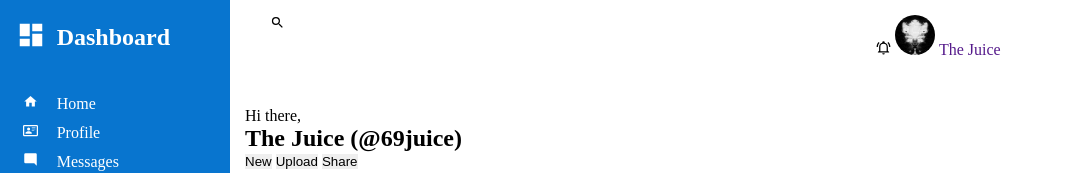
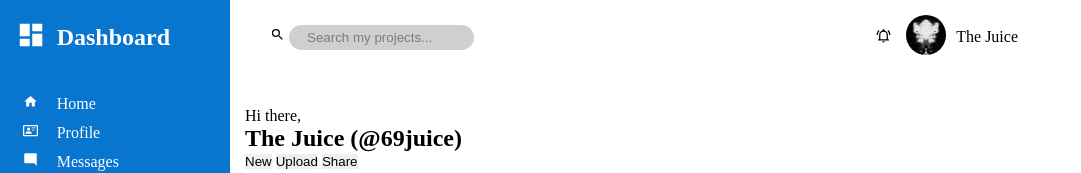
Before and after one commit to LemonPlague/admindashboard, a plain HTML site: page index.html in a window 1280 px wide. Shown: the top 173 px of the page, without its empty margins (0-1081 px from the left). Drawn offline with Linux system fonts and the light colour scheme.

Commit message:
complete formatting of header

```diff
--- a/index.html
+++ b/index.html
@@ -60,7 +60,7 @@
             <div class="search">
                 <a href=""><img src="/svgs/magnify.svg" alt height="15px" width="15px"></a>
                 <label for="text"></label>
-                <input type="text" class="text">
+                <input type="text" class="text" placeholder="Search my projects...">
             </div>
             <div class="notifications">
                 <a href=""><img src="/svgs/bell-ring-outline.svg" alt height="15px" width="15px"></a>
--- a/styles.css
+++ b/styles.css
@@ -11,6 +11,7 @@
 
 :root {
     --primaryColor: rgb(8, 117, 207);
+    --offWhiteColor: rgb(207, 207, 207);
 }
 
 /* full page styles & texts */
@@ -51,10 +52,31 @@ body {
     padding: 15px 40px 15px 40px;
     display: grid;
     grid-template-columns: 5fr 3fr;
+    align-content: center;
+    align-items: center;
+}
+
+.notifications {
+    display: grid;
+    grid-template-columns: 30px 50px 100px;
+    align-items: center;
 }
 
 .notifications a {
     text-decoration: none;
+    color: black;
+}
+
+.search input {
+    background-color: var(--offWhiteColor);
+    border-radius: 25px;
+    padding-left: 8px;
+    height: 25px;
+}
+
+.search input::placeholder {
+    padding-left: 10px;
+    color: rgb(124, 124, 124);
 }
 
 .user-icon img {
```
